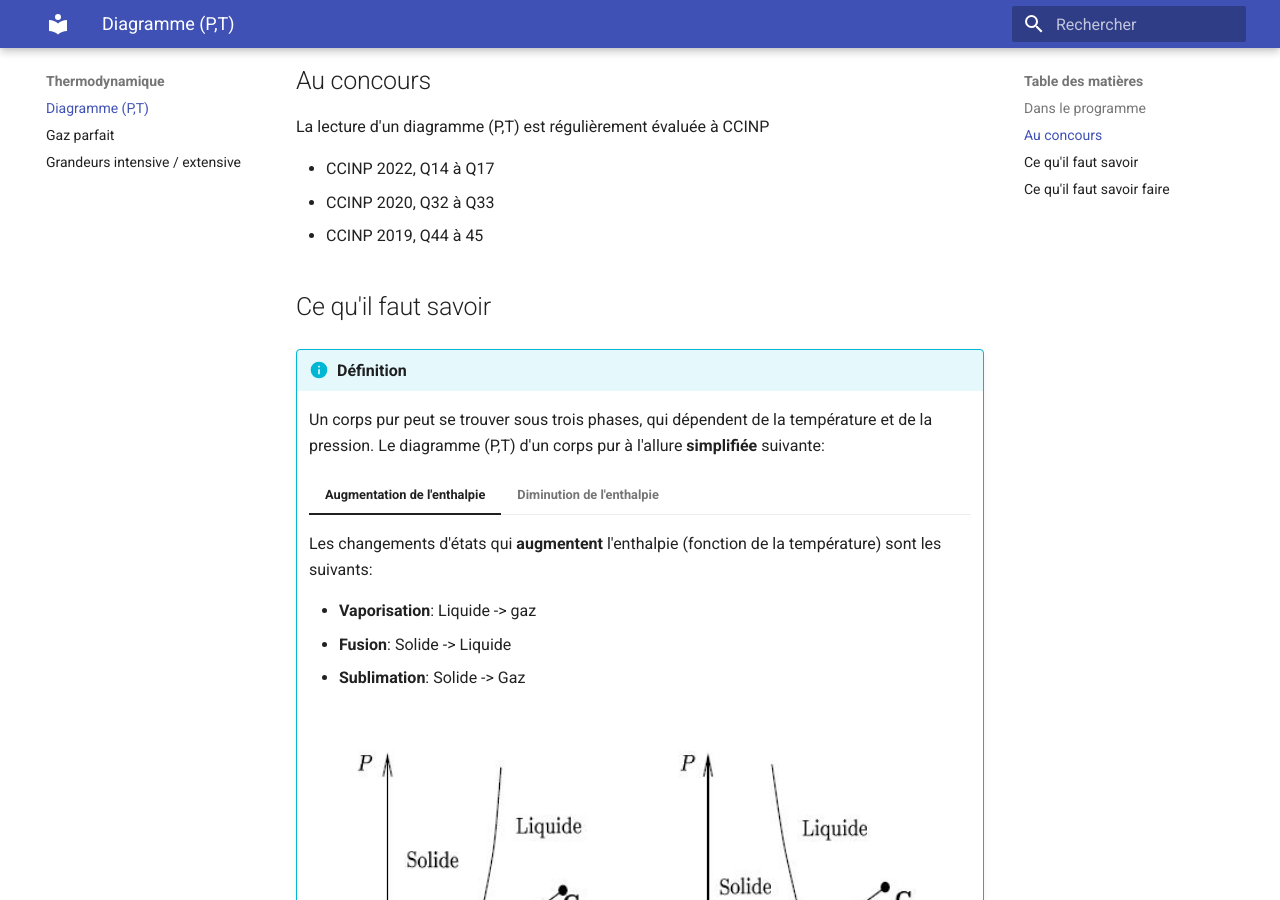
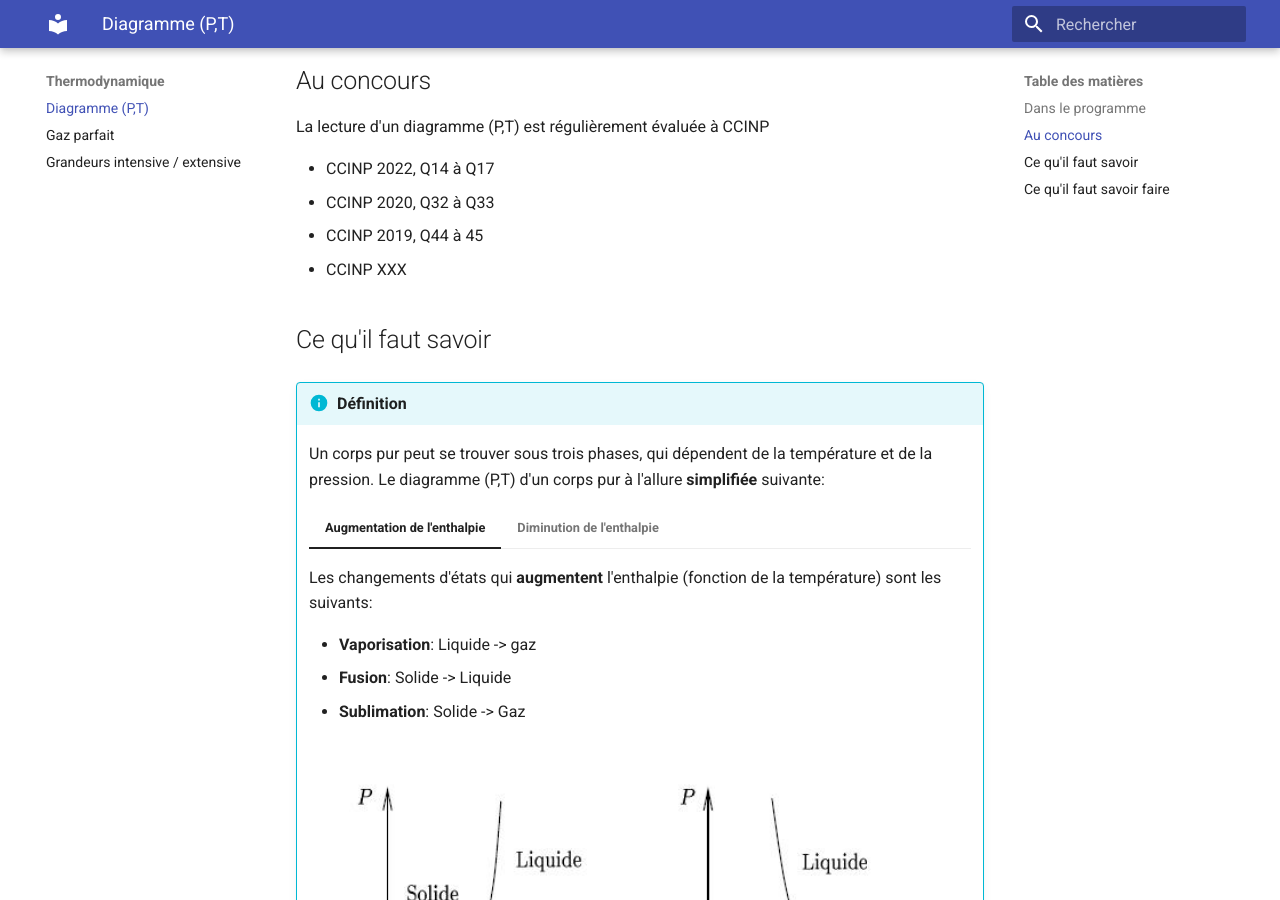
Before and after one commit to a-fafin/a-fafin.github.io, an MkDocs documentation site: the page built from docs/thermodynamique/diagramme_pt.md, in a window 1280 px wide and 900 px high, scrolled down 348 px. Built offline with MkDocs 1.6.1 and Material for MkDocs 9.7.7, drawn with Linux system fonts in a browser that asks for light colours.

Commit message:
diagramme_pt

```diff
--- a/docs/thermodynamique/diagramme_pt.md
+++ b/docs/thermodynamique/diagramme_pt.md
@@ -11,6 +11,7 @@ La lecture d'un diagramme (P,T) est régulièrement évaluée à CCINP
 - CCINP 2022, Q14 à Q17
 - CCINP 2020, Q32 à Q33
 - CCINP 2019, Q44 à 45
+- CCINP XXX
 
 ## Ce qu'il faut savoir
 
```
